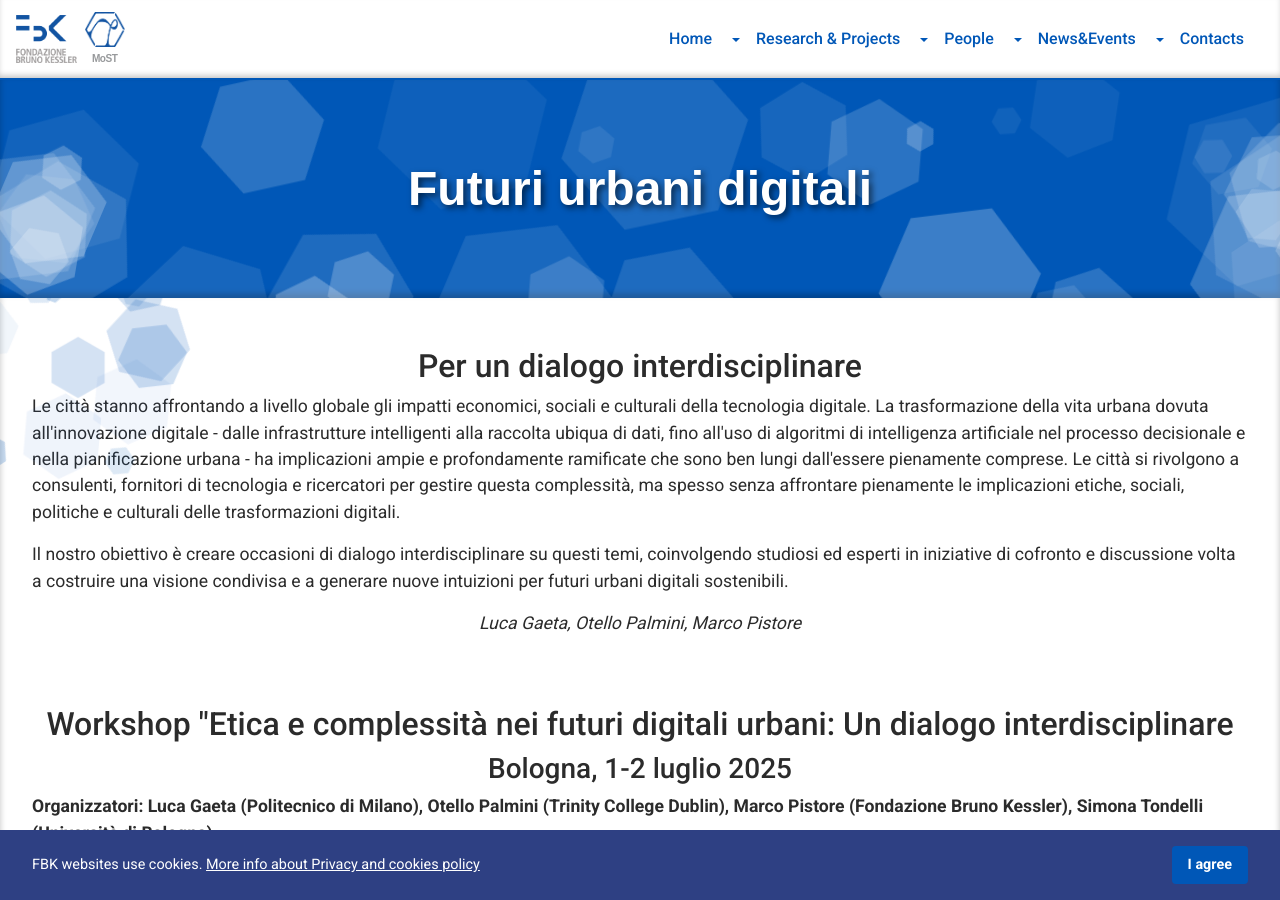
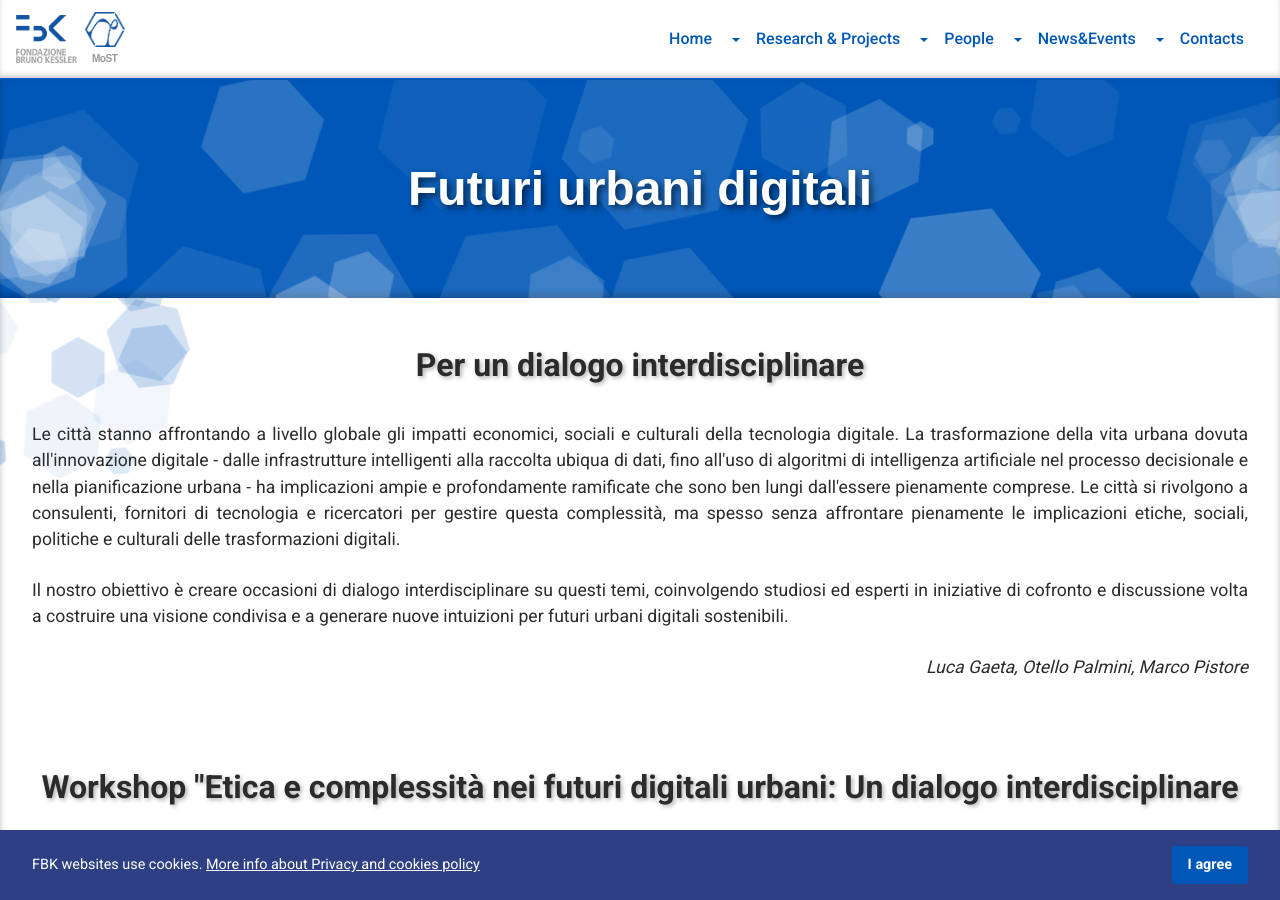
Before and after one commit to fbk-most/fbk-most.github.io, a Jekyll site: the page built from _pages/digital_urban_futures.html, in a window 1280 px wide and 900 px high. Built offline with Jekyll 4.4.1, drawn with Linux system fonts in a browser that asks for light colours; nearby versions of some CDN libraries; library files that are not in the unit come from our copies.

Commit message:
update README with TODO list and improve digital urban futures page structure

```diff
--- a/_pages/digital_urban_futures.html
+++ b/_pages/digital_urban_futures.html
@@ -11,7 +11,9 @@
 
 <!-- ===== CONTENT SECTION ===== -->
 <section class="most-section">
-  <h2>Per un dialogo interdisciplinare</h2>
+  <h2 class="most-section__title">Per un dialogo interdisciplinare</h2>
+  <div class="most-section__content">
+    <div class="most-section__block">
       <p>
         Le città stanno affrontando a livello globale gli impatti economici, sociali e culturali della tecnologia digitale.
         La trasformazione della vita urbana dovuta all'innovazione digitale - dalle infrastrutture intelligenti alla
@@ -27,10 +29,13 @@
         condivisa e a generare nuove intuizioni per futuri urbani digitali sostenibili.
       </p>
       <p style="text-align: right;"><i>Luca Gaeta, Otello Palmini, Marco Pistore</i></p>
-  <br/><br/>
+    </div>
+  </div>
 
-  <h2>Workshop "Etica e complessità nei futuri digitali urbani: Un dialogo interdisciplinare</h2>
+  <h2 class="most-section__title" style="margin-top: 2em;">Workshop "Etica e complessità nei futuri digitali urbani: Un dialogo interdisciplinare</h2>
   <h3>Bologna, 1-2 luglio 2025</h3>
+  <div class="most-section__content">
+    <div class="most-section__block">
       <p><b>
         Organizzatori:
         Luca Gaeta (Politecnico di Milano),
@@ -53,4 +58,6 @@
         specialistiche, di cui diamo brevemente conto, sono stati dibattuti da esponenti politici delle città di Bologna e
         Firenze insieme alle cittadine e ai cittadini interessati.
       </p>
+    </div>
+  </div>
 </section>
--- a/docker-compose.yml
+++ b/docker-compose.yml
@@ -1,4 +1,3 @@
-version: "3"
 services:
   jekyll:
     image: jekyll/jekyll:4.2.0
```
Also changed, not shown: README.md (+7 -0 lines). Lines whose indentation alone changed are shown as unchanged.
